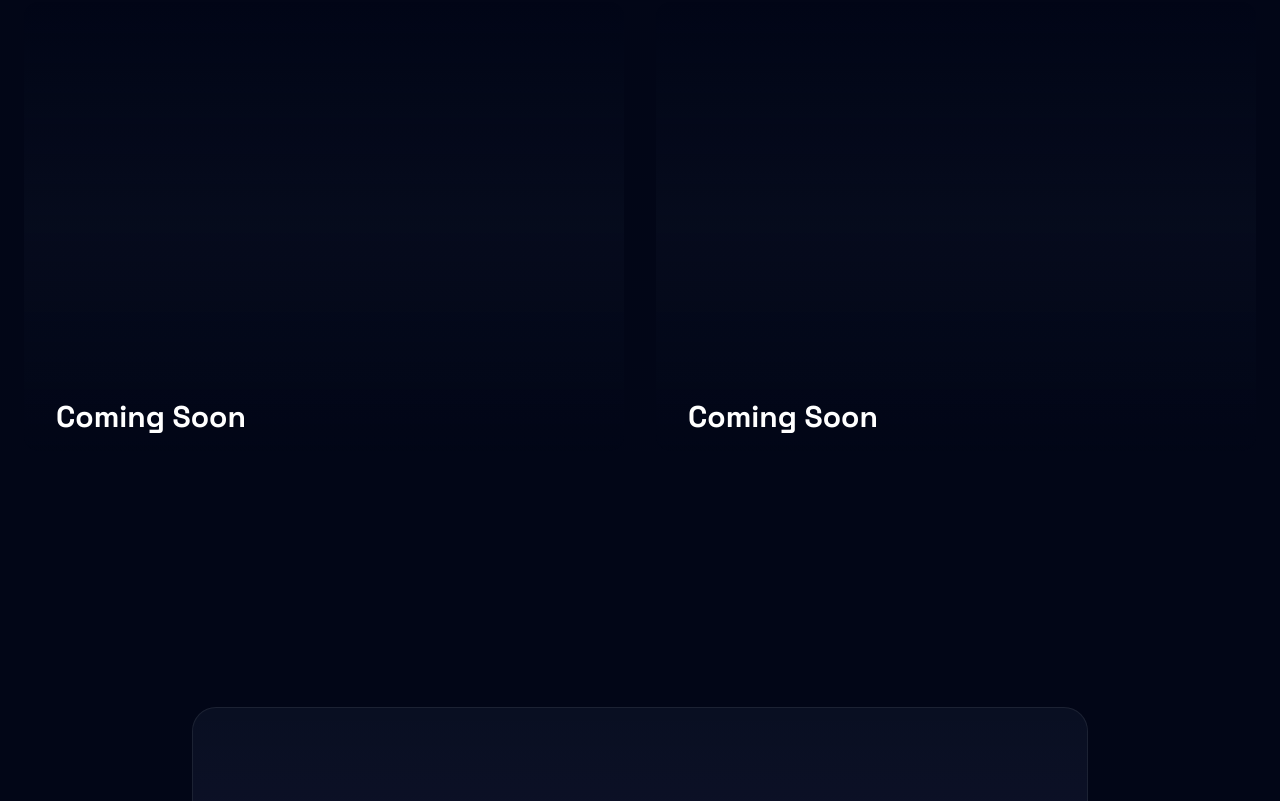
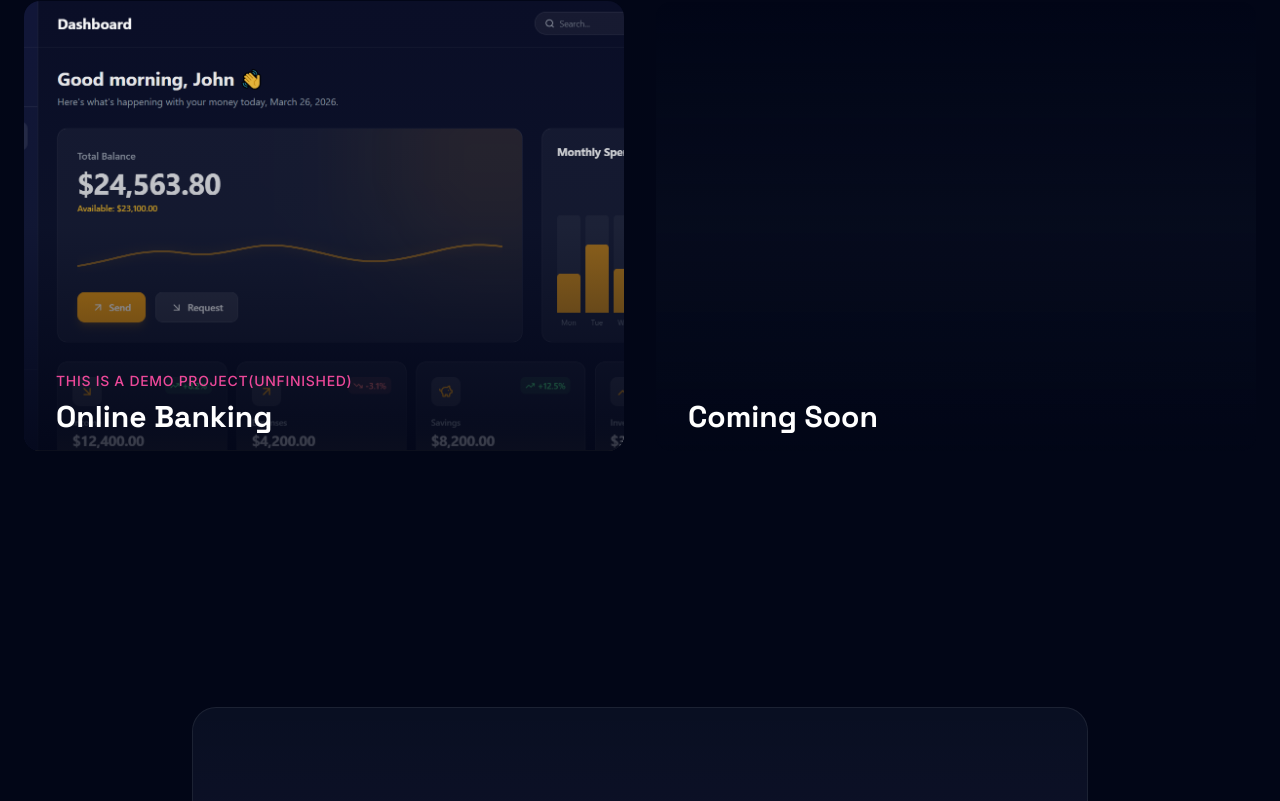
Before and after one commit to tomiwa974-arch/neatwebstudio, a React (Vite) app: page / in a window 1280 px wide. Shown: the part 3477-4278 px from the top of the page. Built offline with nearby package versions, Linux system fonts and the light colour scheme.

Commit message:
Added links

```diff
--- a/src/App.tsx
+++ b/src/App.tsx
@@ -1,6 +1,7 @@
 import { useEffect } from 'react'
 import onslgImage from './Images/onslg.png'
 import AnniesImage from './Images/Annies.png'
+import bankingImage from './Images/banking.png'
 import { motion, useScroll, useTransform } from 'framer-motion'
 import {
   Atom,
@@ -96,11 +97,11 @@ export default function App() {
       link: 'https://your-second-project.com',
     },
     {
-      title: 'Coming Soon ',
-      category: '',
-      image: '',
+      title: 'Online Banking ',
+      category: 'this is a demo project(unfinished)',
+      image: bankingImage,
       color: '#EC4899',
-      link: 'https://your-third-project.com',
+      link: 'https://online-banking-nu-eight.vercel.app',
     },
     {
       title: 'Coming Soon',
```
Also changed, not shown: src/Images/banking.png (added).
